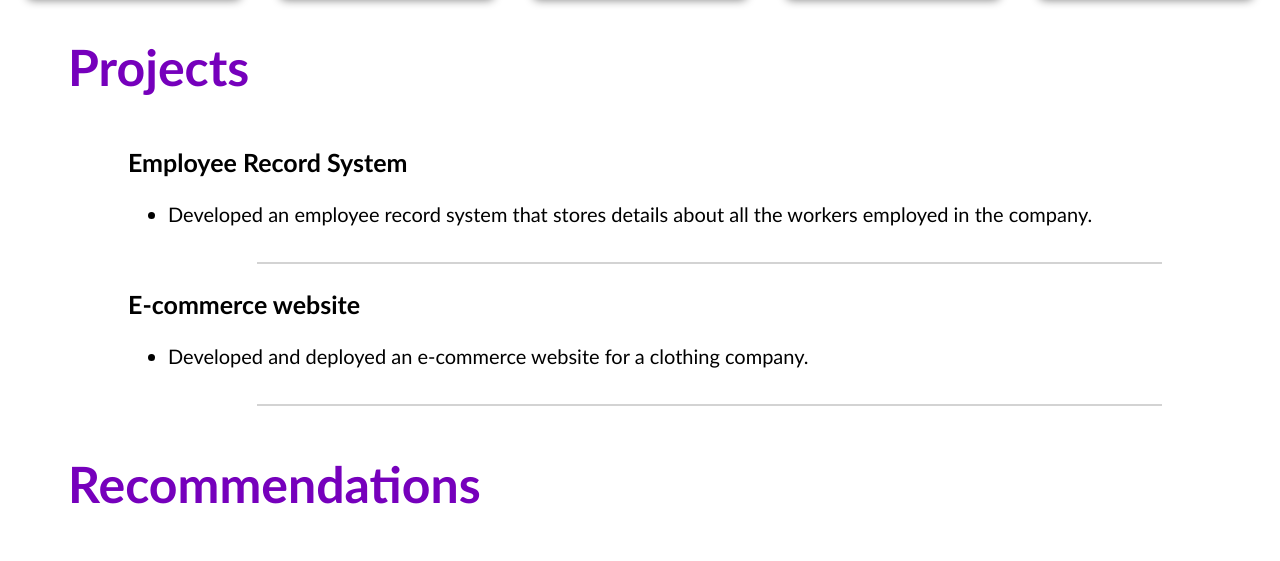
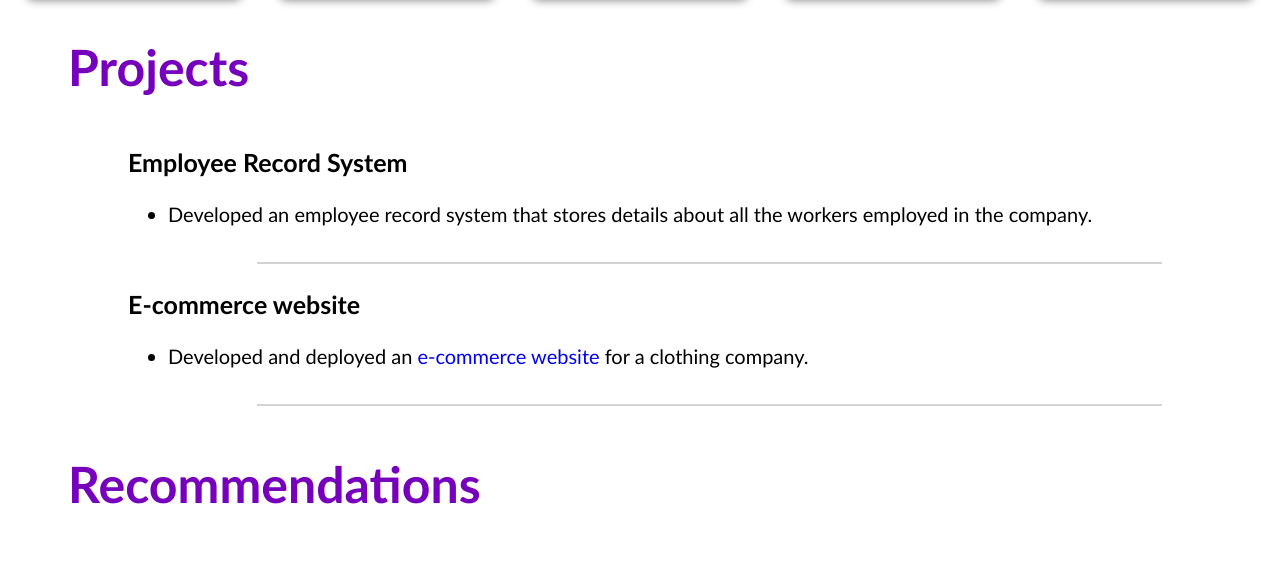
Before and after one commit to prz3m01299/portfolio, a plain HTML site: page index.html in a window 1280 px wide. Shown: the part 832-1393 px from the top of the page. Drawn offline with Linux system fonts and the light colour scheme.

Commit message:
Added an anchor

```diff
--- a/index.html
+++ b/index.html
@@ -113,7 +113,7 @@
           <div class="project-card">
             <h3>E-commerce website</h3>
             <ul>
-              <li>Developed and deployed an e-commerce website for a clothing company.</li>
+              <li>Developed and deployed an <a href="https://prz3m01299mobile.wixsite.com/my-site" target="_blank">e-commerce website</a> for a clothing company.</li>
             </ul>
           </div>
           <hr>
--- a/style.css
+++ b/style.css
@@ -332,3 +332,7 @@ button:hover {
   text-align: center;
   cursor: pointer;
 }
+
+a {
+  text-decoration: none;
+}
```
